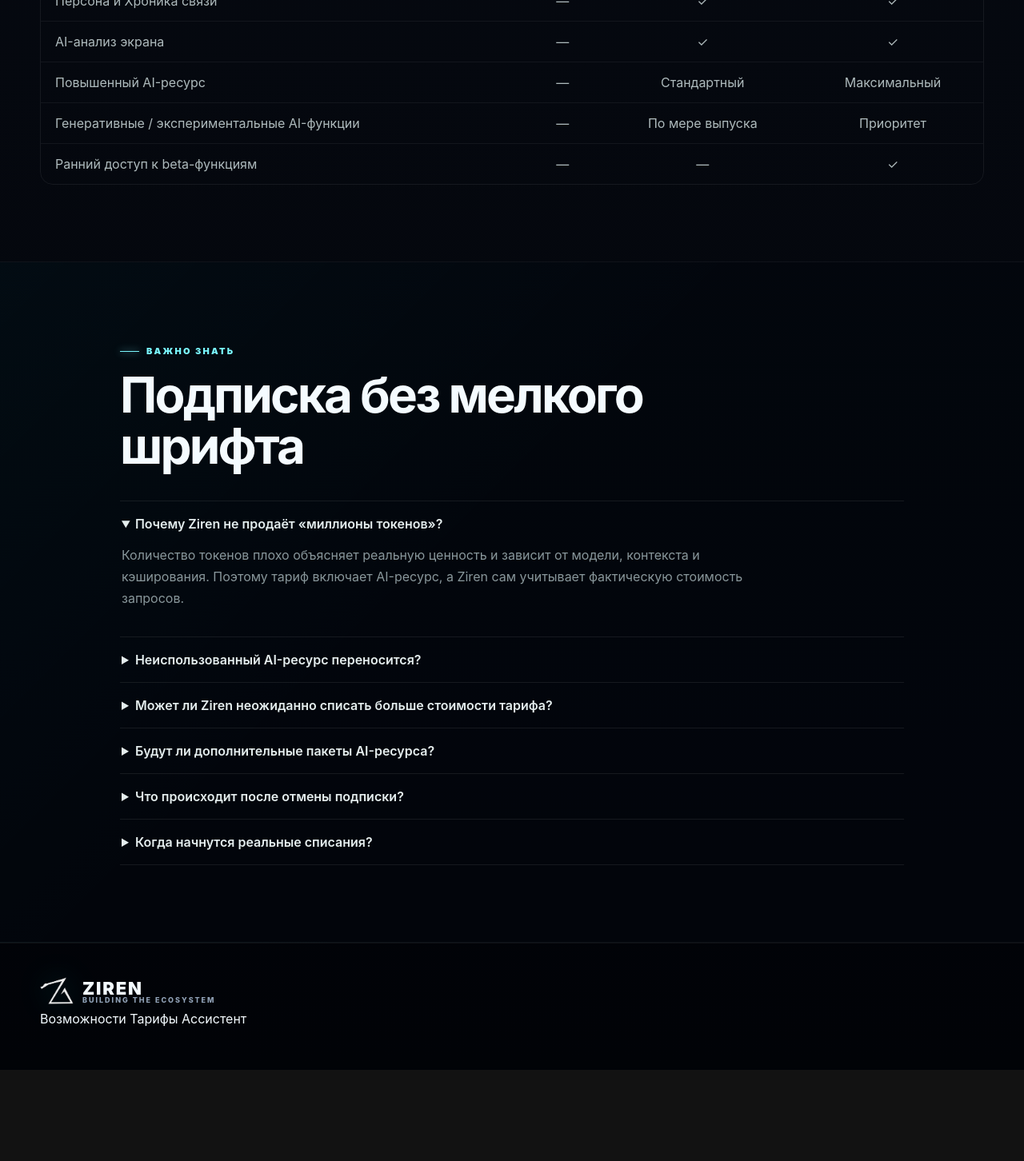
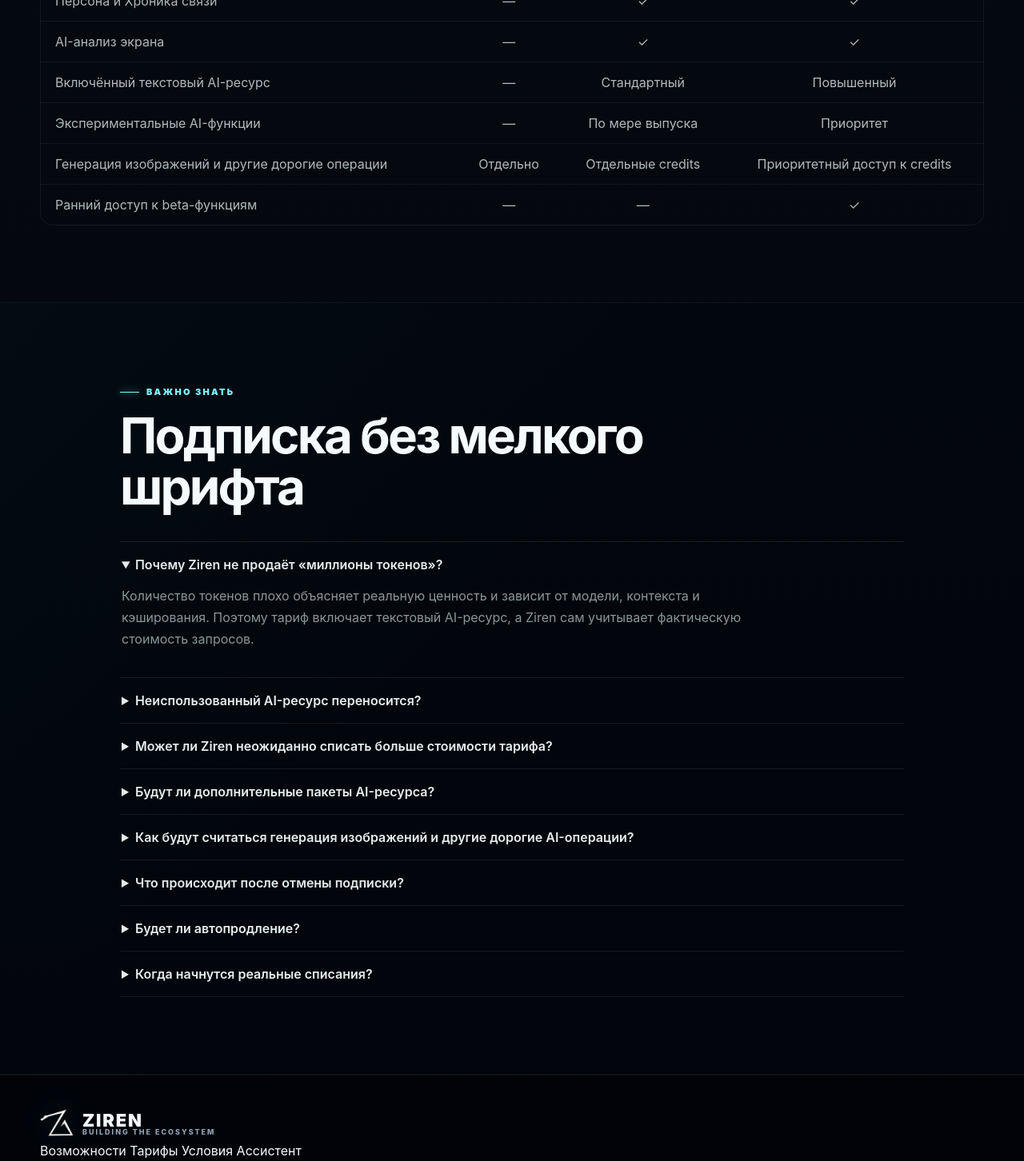
Before and after one commit to KaktaK7and7/auth-site, a website: page public/pricing.html in a window 1280 px wide. Shown: the part 2700-4152 px from the top of the page at 80% size. Before the commit the page ends 4038 px from the top, so only its background shows below. Drawn offline with Linux system fonts and the light colour scheme; no server answers.

Commit message:
product: clarify generation credits and subscription boundaries

```diff
--- a/public/pricing.html
+++ b/public/pricing.html
@@ -106,7 +106,7 @@
               </article>
               <article class="pricing-explain-card">
                 <strong>Расходует AI-ресурс</strong>
-                <p>Умное определение намерения Мелиссы, диалог, анализ и обновление памяти, анализ экрана и другие функции, которым реально нужна облачная модель.</p>
+                <p>Умное определение намерения Мелиссы, диалог, анализ и обновление памяти и другие функции, которым реально нужна облачная текстовая модель.</p>
               </article>
               <article class="pricing-explain-card">
                 <strong>Когда ресурс закончился</strong>
@@ -137,8 +137,9 @@
                   <tr><td>Умная долгосрочная память</td><td>—</td><td>✓</td><td>✓</td></tr>
                   <tr><td>Персона и Хроника связи</td><td>—</td><td>✓</td><td>✓</td></tr>
                   <tr><td>AI-анализ экрана</td><td>—</td><td>✓</td><td>✓</td></tr>
-                  <tr><td>Повышенный AI-ресурс</td><td>—</td><td>Стандартный</td><td>Максимальный</td></tr>
-                  <tr><td>Генеративные / экспериментальные AI-функции</td><td>—</td><td>По мере выпуска</td><td>Приоритет</td></tr>
+                  <tr><td>Включённый текстовый AI-ресурс</td><td>—</td><td>Стандартный</td><td>Повышенный</td></tr>
+                  <tr><td>Экспериментальные AI-функции</td><td>—</td><td>По мере выпуска</td><td>Приоритет</td></tr>
+                  <tr><td>Генерация изображений и другие дорогие операции</td><td>Отдельно</td><td>Отдельные credits</td><td>Приоритетный доступ к credits</td></tr>
                   <tr><td>Ранний доступ к beta-функциям</td><td>—</td><td>—</td><td>✓</td></tr>
                 </tbody>
               </table>
@@ -154,7 +155,7 @@
             </div>
             <details open>
               <summary>Почему Ziren не продаёт «миллионы токенов»?</summary>
-              <p>Количество токенов плохо объясняет реальную ценность и зависит от модели, контекста и кэширования. Поэтому тариф включает AI-ресурс, а Ziren сам учитывает фактическую стоимость запросов.</p>
+              <p>Количество токенов плохо объясняет реальную ценность и зависит от модели, контекста и кэширования. Поэтому тариф включает текстовый AI-ресурс, а Ziren сам учитывает фактическую стоимость запросов.</p>
             </details>
             <details>
               <summary>Неиспользованный AI-ресурс переносится?</summary>
@@ -169,12 +170,20 @@
               <p>Да, они запланированы как добровольное пополнение для активных пользователей. Автоматически подключаться такие пакеты не будут.</p>
             </details>
             <details>
+              <summary>Как будут считаться генерация изображений и другие дорогие AI-операции?</summary>
+              <p>Они не будут незаметно списывать основной текстовый AI-ресурс. Для таких функций планируются отдельные credits или отдельная явно указанная квота.</p>
+            </details>
+            <details>
               <summary>Что происходит после отмены подписки?</summary>
               <p>После окончания оплаченного периода аккаунт возвращается на Free. Локальные функции, Змея и социальный профиль остаются доступны.</p>
             </details>
             <details>
+              <summary>Будет ли автопродление?</summary>
+              <p>При коммерческом запуске автопродление будет включаться только после явного согласия пользователя. Перед запуском оплаты на странице будут опубликованы точная периодичность списаний и способ отключения автопродления.</p>
+            </details>
+            <details>
               <summary>Когда начнутся реальные списания?</summary>
-              <p>Только после отдельного запуска платёжного checkout и публикации финальных условий оплаты/возврата. Текущий beta-этап не списывает деньги.</p>
+              <p>Только после отдельного запуска платёжного checkout и публикации финальных условий оплаты, автопродления и возврата. Текущий beta-этап не списывает деньги.</p>
             </details>
           </div>
         </section>
@@ -186,6 +195,7 @@
           <div class="site-footer__links">
             <a href="/features.html">Возможности</a>
             <a href="/pricing.html">Тарифы</a>
+            <a href="/terms.html">Условия</a>
             <a href="/assistant.html">Ассистент</a>
           </div>
         </div>
```
